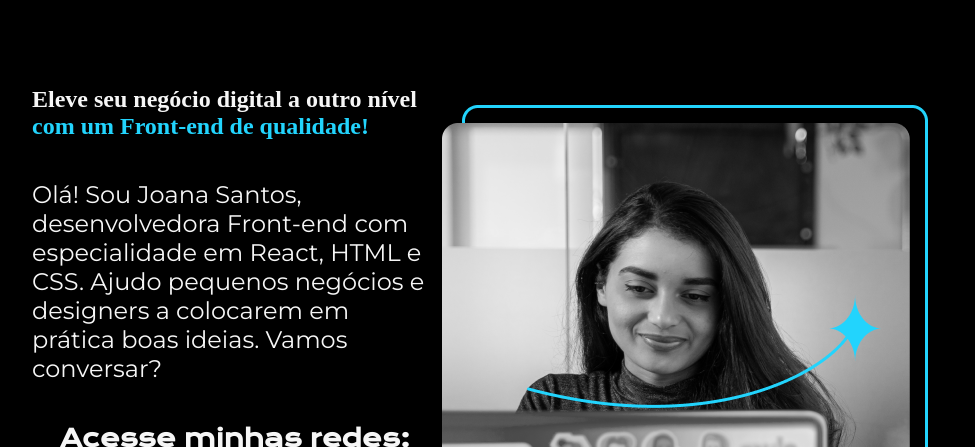
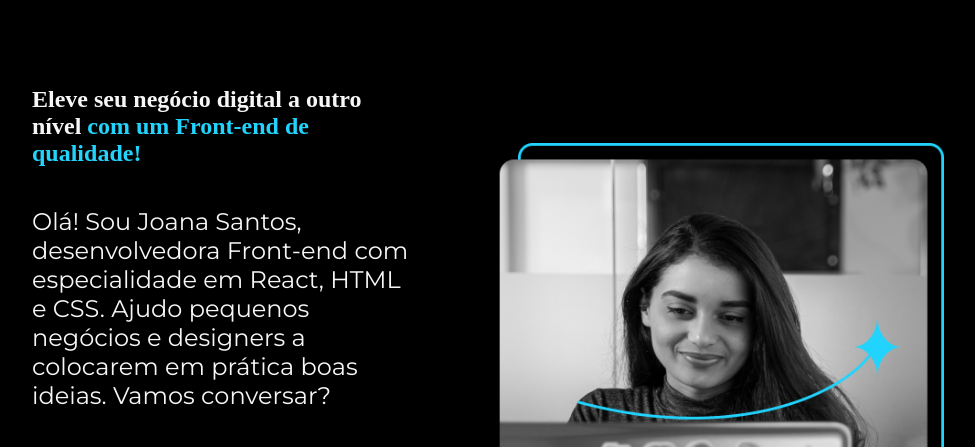
Before and after one commit to devanessacarvalho/one-oracle-next-education, a plain HTML site: page html-and-css/portfolio/index.html in a window 1280 px wide. Shown: the part 71-518 px from the top of the page, without its empty margins (160-1135 px from the left). Drawn offline with nearby package versions, Linux system fonts and the light colour scheme.

Commit message:
style: ajuste largura relativa para imagem de perfil

```diff
--- a/html-and-css/portfolio/index.html
+++ b/html-and-css/portfolio/index.html
@@ -37,7 +37,7 @@
                 </a>
             </div>
         </section>
-        <img src="./assets/foto-profile.png" alt="Foto da Joana programando">
+        <img class="apresentacao__imagem" src="./assets/foto-profile.png" alt="Foto da Joana programando">
     </main>
     <footer class="rodape">Desenvolvido por Vanessa</footer>
 </body>
--- a/html-and-css/portfolio/styles/style.css
+++ b/html-and-css/portfolio/styles/style.css
@@ -46,6 +46,7 @@ strong {
     align-items: center;
     justify-content: space-between;
     padding: 8% 15%;
+    gap: 82px;
 }
 
 .apresentacao__conteudo {
@@ -98,6 +99,10 @@ strong {
     background-color: var(--cor-hover);
 }
 
+.apresentacao__imagem{
+    width: 50%;
+}
+
 .rodape {
     background-color: var(--cor-tertiary);
     color:var(--cor-primary);
```
Also changed, not shown: html-and-css/portfolio/about.html (+1 -1 lines).
